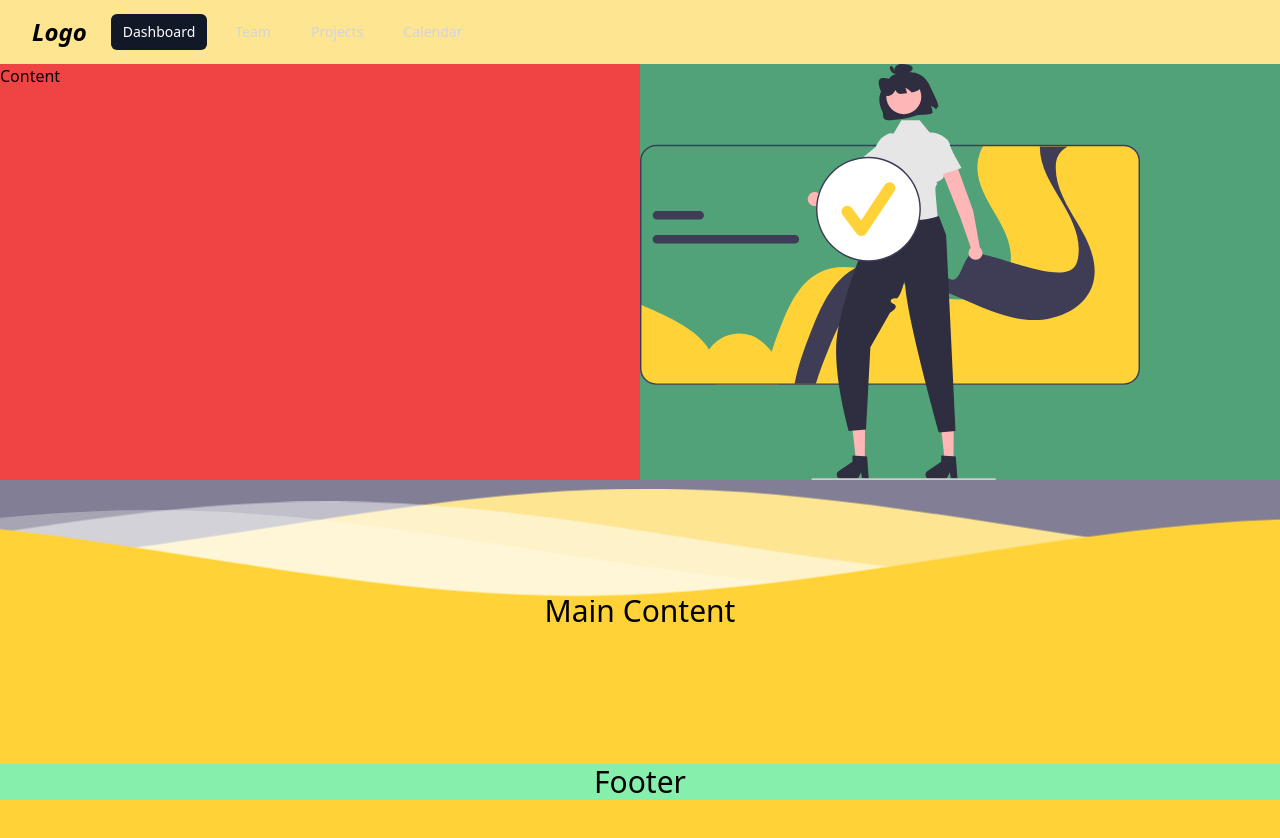
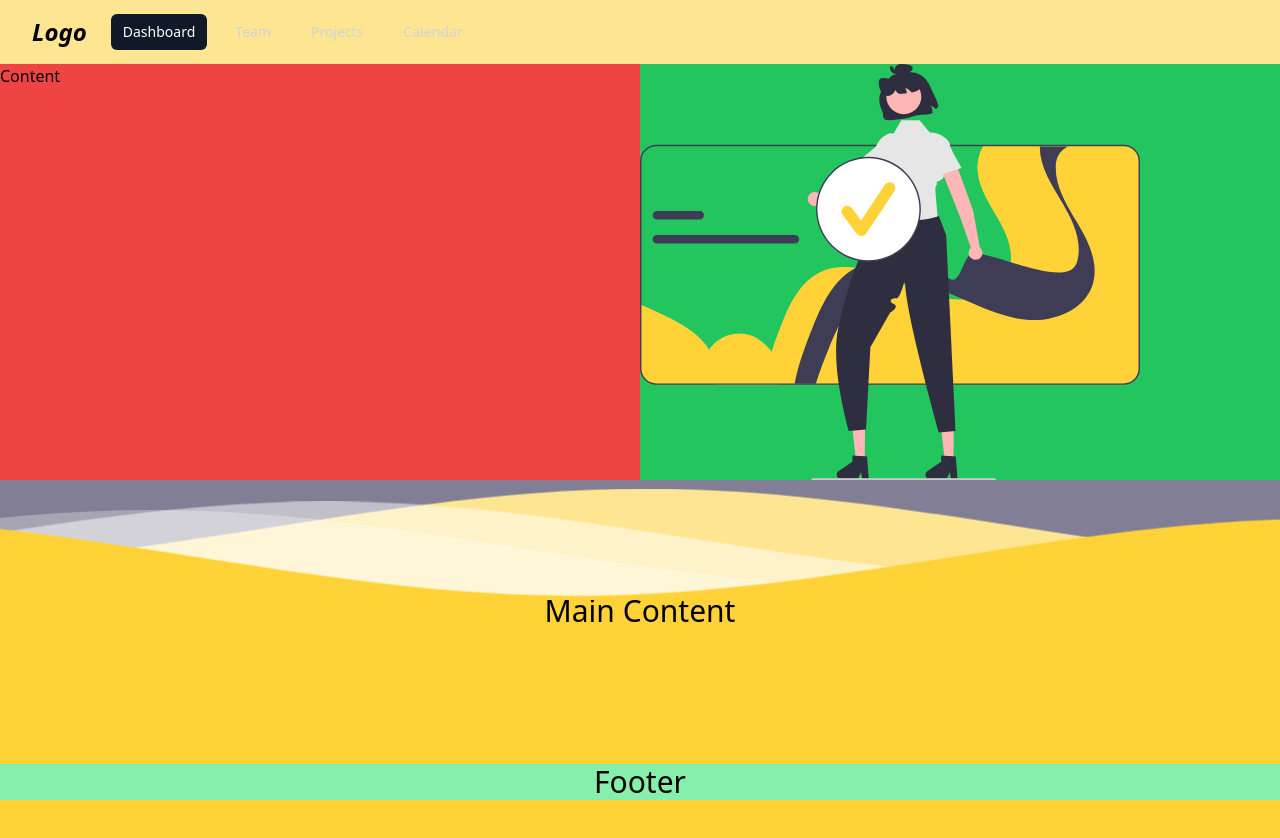
Before and after one commit to IbrahimTameme/Portfolio, a Next.js app in the folder first-road/: page / in a window 1280 px wide. Shown: the top 838 px of the page. Built offline with nearby package versions, Linux system fonts and the light colour scheme.

Commit message:
set config files

```diff
--- a/first-road/components/hero.tsx
+++ b/first-road/components/hero.tsx
@@ -6,7 +6,7 @@ export default function Footer() {
         <div className="flex h-fit w-full">
             <div className=" bg-red-500 w-[50%]">
                 Content</div>
-            <div className=" bg-green-500/50 w-[50%]">
+            <div className=" bg-green-500 w-[50%]">
                 <Image src={'/Images/undraw_complete_design_re_h75h.svg'} width={500} height={500} alt=""/>
             </div>
         </div>
```
